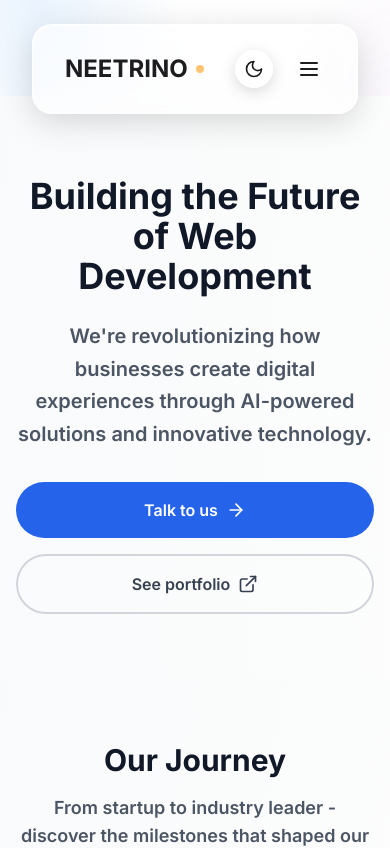
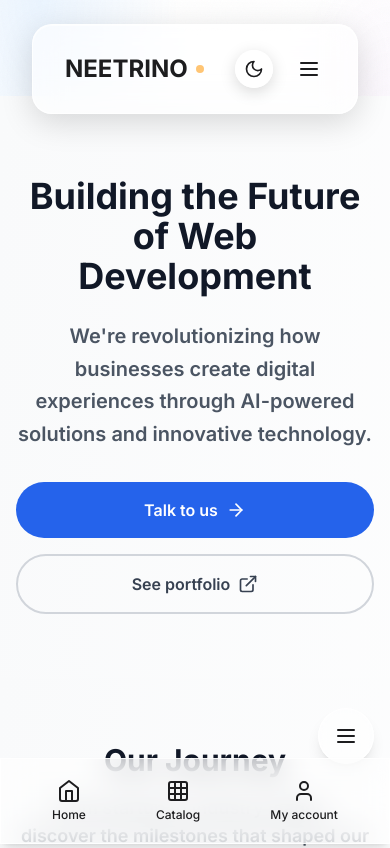
Before and after one commit to kargabrielyan/neetrino_platform, a Next.js app in the folder apps/web/: page /about in a window 390 px wide. Shown: the top 848 px of the page. Built offline with nearby package versions, Linux system fonts and the light colour scheme.

Commit message:
Mobile u Planshet BarMenu. Taki menyu

```diff
--- a/apps/web/app/catalog/app/page.tsx
+++ b/apps/web/app/catalog/app/page.tsx
@@ -480,7 +480,7 @@ export default function AppCatalog() {
             {/* Сетка демо */}
             <div className={`grid gap-6 ${
               viewMode === 'grid'
-                ? 'grid-cols-1 md:grid-cols-2 lg:grid-cols-4'
+                ? 'grid-cols-1 sm:grid-cols-2 md:grid-cols-3 lg:grid-cols-4'
                 : 'grid-cols-1'
             }`}>
               {allDemos.map((demo, index) => (
--- a/apps/web/app/catalog/page.tsx
+++ b/apps/web/app/catalog/page.tsx
@@ -511,7 +511,7 @@ export default function Catalog() {
             {/* Сетка демо */}
             <div className={`grid gap-6 ${
               viewMode === 'grid'
-                ? 'grid-cols-1 md:grid-cols-2 lg:grid-cols-4'
+                ? 'grid-cols-1 sm:grid-cols-2 md:grid-cols-3 lg:grid-cols-4'
                 : 'grid-cols-1'
             }`}>
               {allDemos.map((demo, index) => (
--- a/apps/web/app/catalog/website/page.tsx
+++ b/apps/web/app/catalog/website/page.tsx
@@ -480,7 +480,7 @@ export default function WebsiteCatalog() {
             {/* Сетка демо */}
             <div className={`grid gap-6 ${
               viewMode === 'grid'
-                ? 'grid-cols-1 md:grid-cols-2 lg:grid-cols-4'
+                ? 'grid-cols-1 sm:grid-cols-2 md:grid-cols-3 lg:grid-cols-4'
                 : 'grid-cols-1'
             }`}>
               {allDemos.map((demo, index) => (
--- /dev/null
+++ b/apps/web/components/BarMenu.tsx
@@ -0,0 +1,132 @@
+'use client';
+
+import { useState } from 'react';
+import Link from 'next/link';
+import { usePathname } from 'next/navigation';
+import { Home, Grid, User, Menu } from 'lucide-react';
+
+const menuItems = [
+  {
+    href: '/',
+    label: 'Home',
+    icon: Home,
+  },
+  {
+    href: '/catalog',
+    label: 'Catalog',
+    icon: Grid,
+  },
+  {
+    href: '/profile',
+    label: 'My account',
+    icon: User,
+    disabled: true, // Пока не работает
+  },
+];
+
+export default function BarMenu() {
+  const pathname = usePathname();
+  const [isOpen, setIsOpen] = useState(false);
+
+  return (
+    <>
+      {/* Bottom Bar Menu - для мобильных и планшетов */}
+      <div className="fixed bottom-0 left-0 right-0 z-50 lg:hidden">
+        <div className="glass border-t border-ink/20 shadow-lg">
+          <div className="flex items-center justify-around px-4 py-3">
+            {menuItems.map((item) => {
+              const isActive = pathname === item.href ||
+                (item.href !== '/' && pathname.startsWith(item.href));
+              const Icon = item.icon;
+
+              if (item.disabled) {
+                return (
+                  <div
+                    key={item.href}
+                    className="flex flex-col items-center justify-center p-2 text-ink/30 cursor-not-allowed pointer-events-none"
+                  >
+                    <Icon className="w-6 h-6 mb-1" />
+                    <span className="text-xs font-medium">{item.label}</span>
+                  </div>
+                );
+              }
+
+              return (
+                <Link
+                  key={item.href}
+                  href={item.href}
+                  className={`flex flex-col items-center justify-center p-2 transition-all duration-200 ${
+                    isActive
+                      ? 'text-a1'
+                      : 'text-ink/60 hover:text-ink hover:glass-strong'
+                  }`}
+                >
+                  <Icon className="w-6 h-6 mb-1" />
+                  <span className="text-xs font-medium">{item.label}</span>
+                </Link>
+              );
+            })}
+          </div>
+        </div>
+      </div>
+
+      {/* Floating Action Button для дополнительных действий */}
+      <div className="fixed bottom-20 right-4 z-40 md:hidden">
+        <button
+          onClick={() => setIsOpen(!isOpen)}
+          className="w-14 h-14 glass-strong rounded-full flex items-center justify-center text-ink hover:glass transition-all duration-200 shadow-lg"
+        >
+          <Menu className="w-6 h-6" />
+        </button>
+      </div>
+
+      {/* Дополнительное меню */}
+      {isOpen && (
+        <div className="fixed bottom-24 right-4 z-40 md:hidden">
+          <div className="glass rounded-2xl p-4 space-y-3 min-w-[200px]">
+            <Link
+              href="/catalog/website"
+              className="flex items-center gap-3 p-2 rounded-lg hover:glass-strong transition-all duration-200 text-ink/70 hover:text-ink"
+              onClick={() => setIsOpen(false)}
+            >
+              <div className="w-2 h-2 bg-a1 rounded-full"></div>
+              <span className="text-sm font-medium">Website Demos</span>
+            </Link>
+            <Link
+              href="/catalog/app"
+              className="flex items-center gap-3 p-2 rounded-lg hover:glass-strong transition-all duration-200 text-ink/70 hover:text-ink"
+              onClick={() => setIsOpen(false)}
+            >
+              <div className="w-2 h-2 bg-a1 rounded-full"></div>
+              <span className="text-sm font-medium">App Demos</span>
+            </Link>
+            <Link
+              href="/portfolio"
+              className="flex items-center gap-3 p-2 rounded-lg hover:glass-strong transition-all duration-200 text-ink/70 hover:text-ink"
+              onClick={() => setIsOpen(false)}
+            >
+              <div className="w-2 h-2 bg-a1 rounded-full"></div>
+              <span className="text-sm font-medium">Portfolio</span>
+            </Link>
+            <Link
+              href="/contact"
+              className="flex items-center gap-3 p-2 rounded-lg hover:glass-strong transition-all duration-200 text-ink/70 hover:text-ink"
+              onClick={() => setIsOpen(false)}
+            >
+              <div className="w-2 h-2 bg-a1 rounded-full"></div>
+              <span className="text-sm font-medium">Contact</span>
+            </Link>
+          </div>
+        </div>
+      )}
+
+      {/* Overlay для закрытия меню */}
+      {isOpen && (
+        <div
+          className="fixed inset-0 z-30 md:hidden"
+          onClick={() => setIsOpen(false)}
+        />
+      )}
+    </>
+  );
+}
--- a/apps/web/components/Layout.tsx
+++ b/apps/web/components/Layout.tsx
@@ -3,6 +3,7 @@
 import { ReactNode } from 'react';
 import Navbar from './Navbar';
 import Footer from './Footer';
+import BarMenu from './BarMenu';
 import ThemeProvider from './ThemeProvider';
 
 interface LayoutProps {
@@ -26,13 +27,16 @@ export default function Layout({
         {/* Навигация */}
         <Navbar />
 
-        {/* Основной контент с отступом для header */}
-        <div className="relative z-10 pt-24">
+        {/* Основной контент с отступом для header и нижнего меню */}
+        <div className="relative z-10 pt-24 pb-20 lg:pb-0">
           {children}
         </div>
 
         {/* Футер (опционально) */}
         {showFooter && <Footer />}
+
+        {/* Нижнее меню для мобильных и планшетов */}
+        <BarMenu />
       </main>
     </ThemeProvider>
   );
--- a/apps/web/components/Navbar.tsx
+++ b/apps/web/components/Navbar.tsx
@@ -71,8 +71,8 @@ export default function Navbar() {
             </Link>
           </motion.div>
 
-          {/* Desktop navigation with water droplet */}
-          <div className="hidden md:block">
+          {/* Desktop navigation with water droplet - скрыто на мобильных и планшетах */}
+          <div className="hidden lg:block">
             <NavDroplet />
           </div>
 
@@ -81,7 +81,7 @@ export default function Navbar() {
             <ThemeToggle />
             <button
               onClick={() => setIsMobileMenuOpen(!isMobileMenuOpen)}
-              className="md:hidden text-ink/70 hover:text-ink transition-colors rounded-full p-2 hover:bg-glass/50 focus-ring"
+              className="lg:hidden text-ink/70 hover:text-ink transition-colors rounded-full p-2 hover:bg-glass/50 focus-ring"
               aria-label={isMobileMenuOpen ? "Close menu" : "Open menu"}
               aria-expanded={isMobileMenuOpen}
             >
@@ -90,7 +90,7 @@ export default function Navbar() {
           </div>
         </div>
 
-        {/* Mobile menu */}
+        {/* Mobile and tablet menu */}
         <motion.div
           initial={false}
           animate={{
@@ -98,7 +98,7 @@ export default function Navbar() {
             opacity: isMobileMenuOpen ? 1 : 0,
           }}
           transition={{ duration: 0.3, ease: [0.2, 0.8, 0.2, 1] }}
-          className="md:hidden overflow-hidden"
+          className="lg:hidden overflow-hidden"
         >
           <div className="py-4 space-y-2 px-4">
             <NavDroplet />
```
Lines whose indentation alone changed are shown as unchanged.
